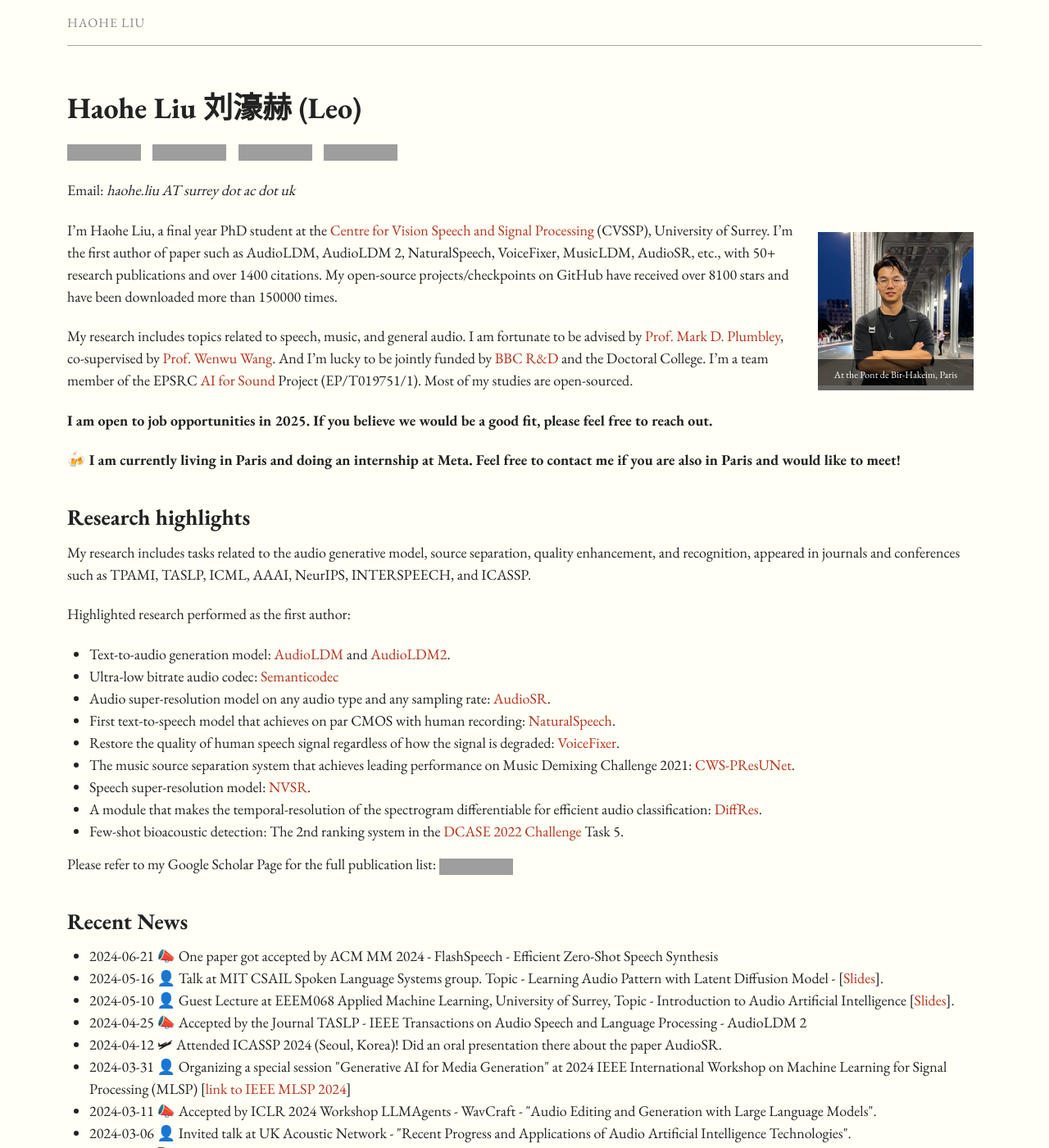
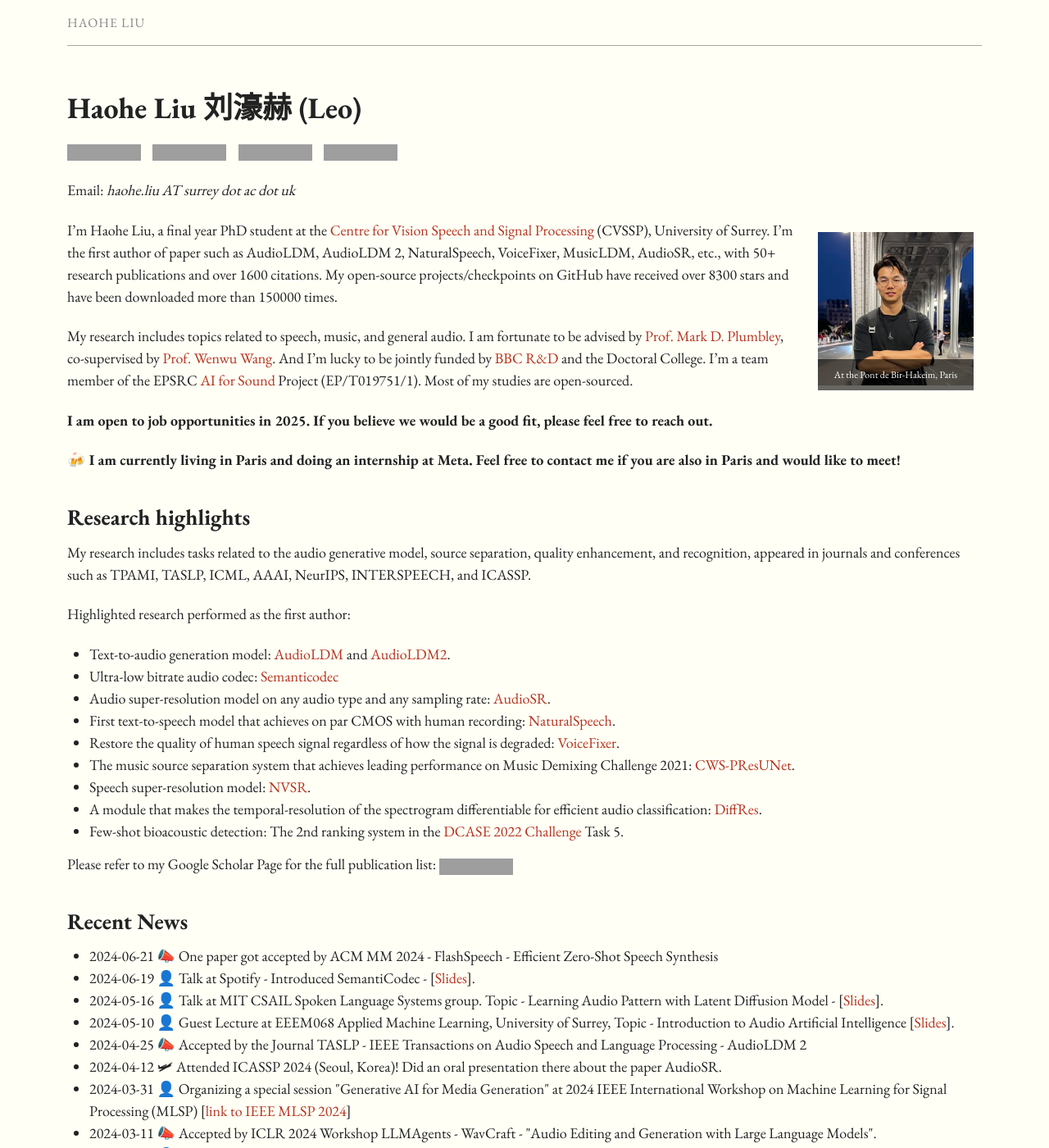
Before and after one commit to haoheliu/haoheliu.github.io, a Jekyll site: the page built from index.md, in a window 1280 px wide and 1400 px high. Shown: the whole window at 82% size. Built offline with Jekyll 4.4.1, drawn with Linux system fonts in a browser that asks for light colours; comment, search, counter and statistics services are not loaded; grey boxes are pictures that could not be loaded.

Commit message:
Update index.md

```diff
--- a/index.md
+++ b/index.md
@@ -92,6 +92,8 @@ news:
     shown:
       - time: 2024-06-21 &#128227;
         note: One paper got accepted by ACM MM 2024 - FlashSpeech - Efficient Zero-Shot Speech Synthesis
+      - time: 2024-06-19 &#128100;
+        note: Talk at Spotify - Introduced SemantiCodec - [<a href="https://github.com/haoheliu/haoheliu.github.io/blob/main/pdf/2024-06-19-semanticodec.pdf">Slides</a>].
       - time: 2024-05-16 &#128100;
         note: Talk at MIT CSAIL Spoken Language Systems group. Topic - Learning Audio Pattern with Latent Diffusion Model - [<a href="https://github.com/haoheliu/haoheliu.github.io/blob/main/pdf/Haohe_Liu_2024_05_16.pdf">Slides</a>].
       - time: 2024-05-10 &#128100;
@@ -673,7 +675,7 @@ Email: *haohe.liu AT surrey dot ac dot uk*
 
 {% include image.html url="images/haohe_paris.jpg" caption="At the Pont de Bir-Hakeim, Paris" width="190px" align="right" %}
 
-I’m Haohe Liu, a final year PhD student at the [Centre for Vision Speech and Signal Processing] (CVSSP), University of Surrey. I'm the first author of paper such as AudioLDM, AudioLDM 2, NaturalSpeech, VoiceFixer, MusicLDM, AudioSR, etc., with 50+ research publications and over 1400 citations. My open-source projects/checkpoints on GitHub have received over 8100 stars and have been downloaded more than 150000 times.
+I’m Haohe Liu, a final year PhD student at the [Centre for Vision Speech and Signal Processing] (CVSSP), University of Surrey. I'm the first author of paper such as AudioLDM, AudioLDM 2, NaturalSpeech, VoiceFixer, MusicLDM, AudioSR, etc., with 50+ research publications and over 1600 citations. My open-source projects/checkpoints on GitHub have received over 8300 stars and have been downloaded more than 150000 times.
 
 My research includes topics related to speech, music, and general audio. I am fortunate to be advised by [Prof. Mark D. Plumbley], co-supervised by [Prof. Wenwu Wang]. And I’m lucky to be jointly funded by [BBC R&D] and the Doctoral College. I'm a team member of the EPSRC [AI for Sound] Project (EP/T019751/1). Most of my studies are open-sourced.
 
```
